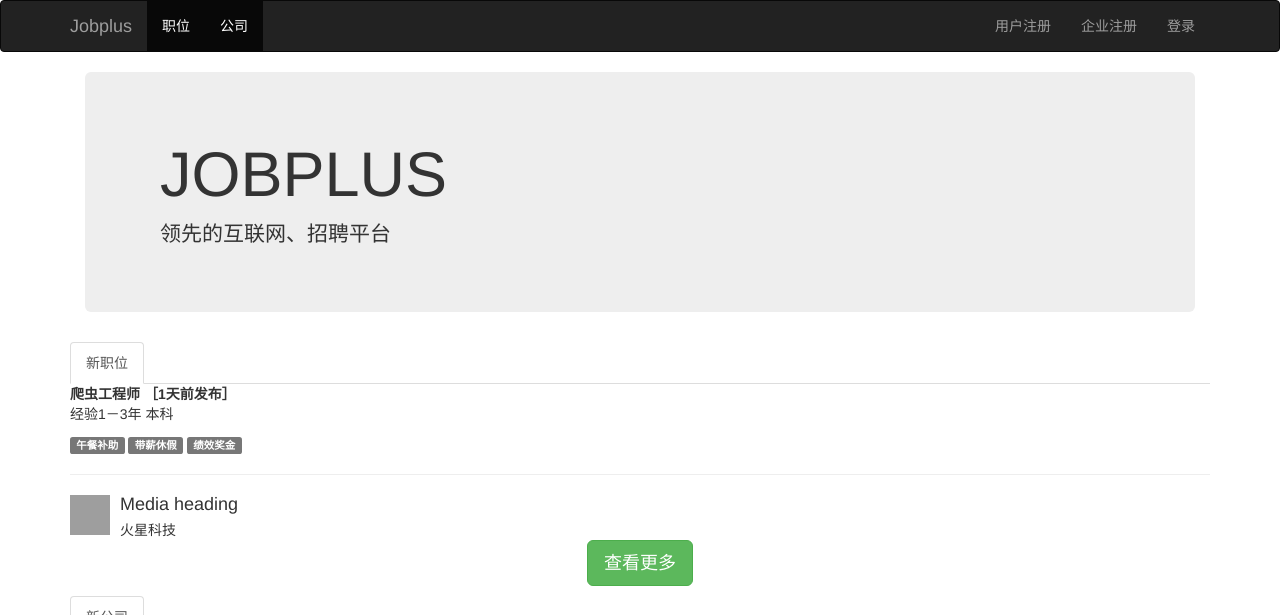
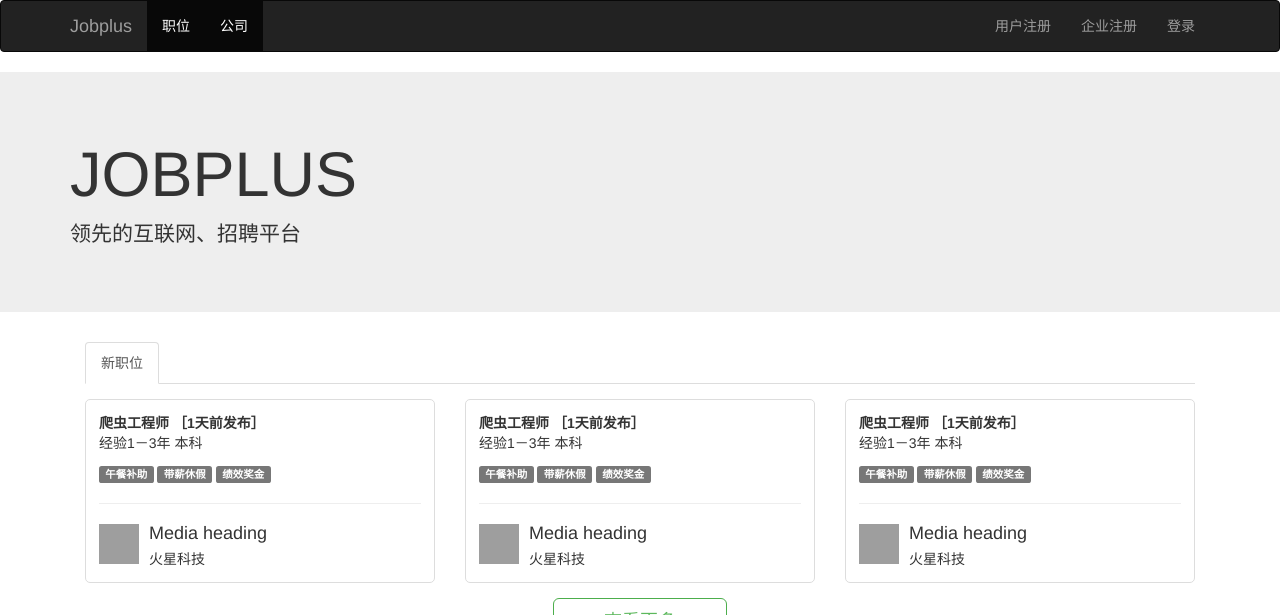
Before and after one commit to LouPlus/jobplus7-15, a Flask app: page / in a window 1280 px wide. Shown: the top 615 px of the page. Run offline with Flask 2, Linux system fonts and the light colour scheme; parts of the project's set-up code (start-up, migrations or seed data) failed here and were passed over; some libraries are stand-ins or nearby versions; grey boxes are pictures that could not be loaded.

Commit message:
edit base.html and index.html and main.css

```diff
--- a/jobplus/static/main.css
+++ b/jobplus/static/main.css
@@ -2,3 +2,41 @@
     width: 400px;
     margin: 0 auto;
 }
+.containter{
+    width:1170px;
+}
+.newest-job-list,
+.newest-company-list{
+    margin-top: 15px;
+}
+.job-box{
+    padding: 13px;
+    border:solid 1px #ddd;
+    border-radius:5px;
+    margin-bottom:15px;
+}
+
+.company-item{
+    text-align:center;
+}
+
+.position-number{
+    border-top:3px solid #eee;
+}
+
+.footer{
+    border-top:1px solid #eee;
+    padding:16px 0 24px;
+    margin-top: 15px;
+    color:#999;
+    font-size:14px;
+}
+
+.list-title{
+    margin: 0 15px;
+}
+.list-more-btn{
+    padding:10px 50px;
+    color:#5cb85c;
+    background:#fff;
+}
--- a/jobplus/templates/base.html
+++ b/jobplus/templates/base.html
@@ -88,13 +88,14 @@
             {% endfor %}
             {% endif %}
         {% endwith %}
-
+        </div>
 
         <!--头部，流体（fluid）容器（container）-->
-        <div class='container-fluid header'>
+        <div class='header'>
             {% block head %}{% endblock %}
         </div>
 
+        <div class='container' >
         <!--身体-->
         {% block body%}{% endblock %}
 
--- a/jobplus/templates/index.html
+++ b/jobplus/templates/index.html
@@ -19,8 +19,9 @@
 </ul>
 <!--职位信息-->
 <div class='newest-job-list'>
-    <div class-'col-sm-6 col-md-4'>
-        <div class'job-box'>
+    {% for i in range(3) %}
+    <div class='col-sm-6 col-md-4'>
+        <div class='job-box'>
             <div class='caption'>
                 <b>爬虫工程师 ［1天前发布］</b>
                 <p>经验1－3年 本科</p>
@@ -46,6 +47,7 @@
            </div><!--media-->
         </div><!--job-box-->
     </div><!--col-sn-6 col-md-4-->
+    {% endfor %}
 </div><!--newest-job-list-->
 
 <p class='list-more text-center'>
@@ -66,9 +68,10 @@
                 <h3>火星科技</h3>
                 <p>移动互联网 不需要融资</p>
             </div>
+            <div class='position-number'>
+                <p>在招职位：3</p>
+            </div>
         </div><!--thumbnail-->
-        <hr>
-        <p>在招职位：3</p>
     </div><!--col-sm-6 col-md-3 company-item-->
 </div><!--newest-company-list-->
 {% endfor %}
```
